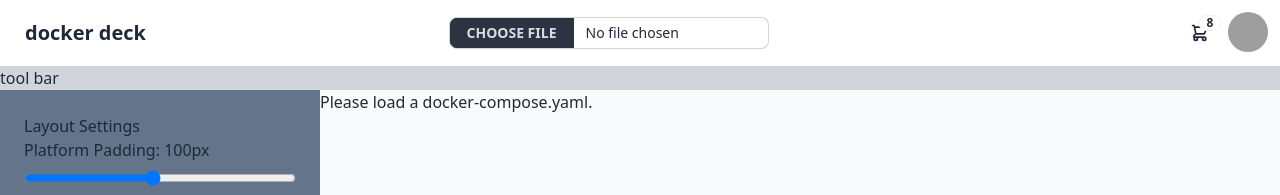
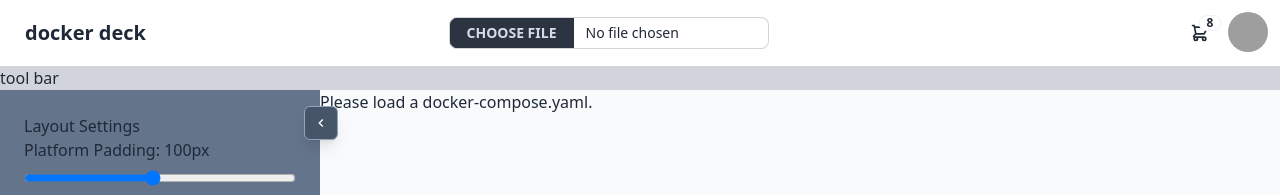
Before and after one commit to gaurav-kispotta/dockerdeck-ui, a React (Vite) app: page / in a window 1280 px wide. Shown: the top 195 px of the page. Built offline with nearby package versions, Linux system fonts and the light colour scheme; grey boxes are pictures that could not be loaded.

Commit message:
feat: implement sidebar toggle functionality in Main component

```diff
--- a/src/components/main/Main.tsx
+++ b/src/components/main/Main.tsx
@@ -3,13 +3,15 @@ import DesignDeck from "../deck/DesignDeck";
 //import SideBar from "../sidebar/SideBar";
 import { useUploadFileContext } from "../../context/UploadedFileContext";
 import SideBar from "../sidebar/SideBar";
-//import { useEffect, useState } from "react";
+import { useState } from "react";
 //import MapMaker from "../../modules/MapMaker";
 //import { Edge, Node } from "@xyflow/react";
 
 const MENU_ID = "menu-id";
 
 export default function Main() {
+    const [isSidebarOpen, setIsSidebarOpen] = useState(true);
+
     const { show } = useContextMenu({
         id: MENU_ID
     });
@@ -23,11 +25,43 @@ export default function Main() {
         });
     }
 
+    const toggleSidebar = () => {
+        setIsSidebarOpen(!isSidebarOpen);
+    };
+
     return (
-        <div className='flex flex-row h-full'>
-            <div className='w-1/4 overflow-scroll bg-slate-500'>
-                <SideBar></SideBar>
+        <div className='flex flex-row h-full relative'>
+            {/* Sidebar */}
+            <div className={`${isSidebarOpen ? 'w-1/4' : 'w-0'} transition-all duration-300 overflow-hidden bg-slate-500`}>
+                <div className="overflow-scroll h-full">
+                    <SideBar></SideBar>
+                </div>
             </div>
+
+            {/* Toggle Button */}
+            <button
+                onClick={toggleSidebar}
+                className="absolute top-4 left-2 z-10 bg-slate-600 hover:bg-slate-700 text-white p-2 rounded-md shadow-lg transition-all duration-200 border border-slate-400"
+                style={{
+                    left: isSidebarOpen ? 'calc(25% - 1rem)' : '0.5rem',
+                    transition: 'left 0.3s ease'
+                }}
+                aria-label={isSidebarOpen ? "Close sidebar" : "Open sidebar"}
+            >
+                {isSidebarOpen ? (
+                    // Left-pointing triangle (close)
+                    <svg width="16" height="16" viewBox="0 0 24 24" fill="currentColor">
+                        <path d="M15.41 7.41L14 6l-6 6 6 6 1.41-1.41L10.83 12z"/>
+                    </svg>
+                ) : (
+                    // Right-pointing triangle (open)
+                    <svg width="16" height="16" viewBox="0 0 24 24" fill="currentColor">
+                        <path d="M10 6L8.59 7.41 13.17 12l-4.58 4.59L10 18l6-6z"/>
+                    </svg>
+                )}
+            </button>
+
+            {/* Main Content */}
             <div id="docker-deck-ui" className='grow bg-slate-50' onContextMenu={displayMenu}>
                 { yamlObject && <DesignDeck clear={false} ></DesignDeck> }
                 { !yamlObject && <>Please load a docker-compose.yaml.</>}
```
